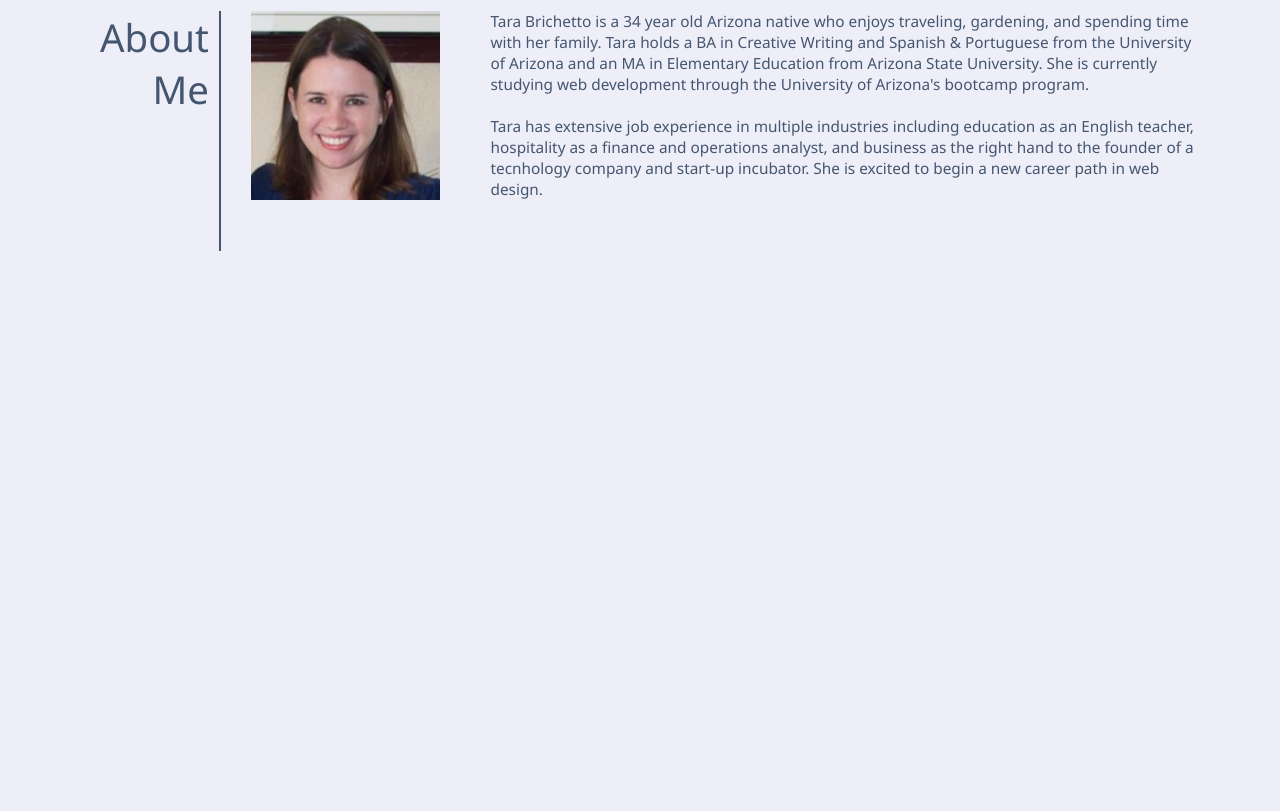
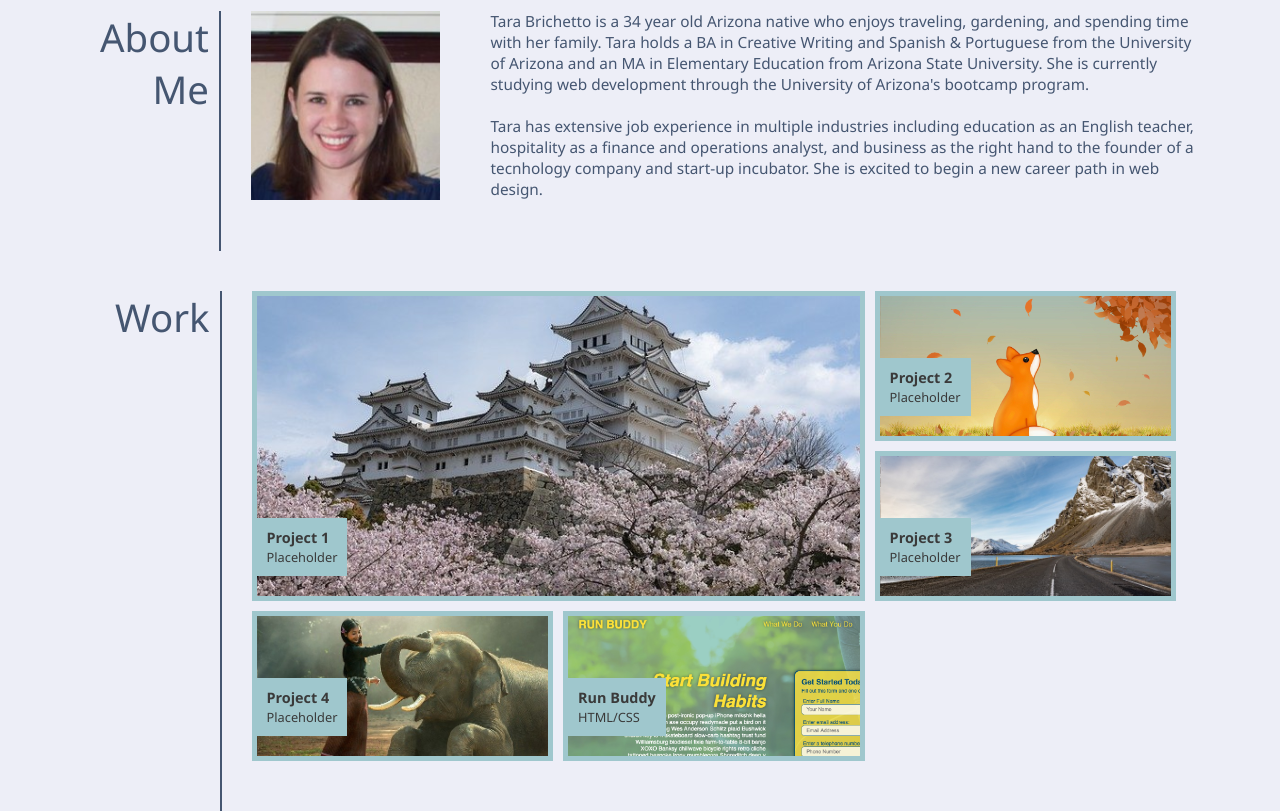
Before and after one commit to tbrichet/professional-portfolio, a plain HTML site: page index.html in a window 1280 px wide. Shown: the part 438-1249 px from the top of the page. Before the commit the page ends 800 px from the top, so only its background shows below. Drawn offline with Linux system fonts and the light colour scheme.

Commit message:
work template finished

```diff
--- a/assets/style.css
+++ b/assets/style.css
@@ -115,3 +115,105 @@ header nav ul li a span {
     flex: 1 60%;
     font-size: 1.2vw;
 }
+
+/* WORK */
+
+.work {
+    padding: 20px 0 0 0;
+}
+
+.work h3 {
+    float: left;
+    margin: 0 0 0 115px;
+    height: 65vh;
+}
+
+.grid-container {
+    flex: 1 60%;
+    display: grid;
+    column-gap: 10px;
+    row-gap: 10px;
+    grid-auto-flow: dense;
+    grid-template-columns: repeat(10, 1fr);
+    grid-auto-rows: minmax(150px, 1fr);
+    padding: 0 0 0 30px;
+}
+
+.grid-item {
+    border: 5px solid #9fc7cd;
+    grid-column: span 4;
+    color: #3a3a3a;
+    min-height: 150px;
+    display: flex;
+    align-items: flex-end;
+    padding: 0 0 20px 0;
+    text-decoration: none;
+    background-blend-mode: soft-light;
+    background-size: 150px;
+    transition: all 0.5s;
+    font-size: 0.9rem;
+}
+
+.grid-item h4 {
+    background-color: #9fc7cd;
+    padding: 10px 10px 10px 10px;
+}
+
+.grid-item h4 span {
+    font-weight: normal;
+    font-size: 1vw;
+}
+
+.grid-img {
+    object-fit: scale-down;
+}
+
+.project-one {
+    grid-column-start: 1;
+    grid-column-end: 7;
+    grid-row-start: 1;
+    grid-row-end: 3;
+    background-image: url("../assets/images/project1.jpg");
+    background-size: cover;
+    background-position: center;
+}
+
+.project-two {
+    grid-column-start: 7;
+    grid-column-end: 10;
+    grid-row-start: 1;
+    grid-row-end: 2;
+    background-image: url("../assets/images/project2.jpg");
+    background-size: cover;
+    background-position: center;
+}
+
+.project-three {
+    grid-column-start: 7;
+    grid-column-end: 10;
+    grid-row-start: 2;
+    grid-row-end: 3;
+    background-image: url("../assets/images/project3.jpg");
+    background-size: cover;
+    background-position: center;
+}
+
+.project-four {
+    grid-column-start: 1;
+    grid-column-end: 4;
+    grid-row-start: 3;
+    grid-row-end: 4;
+    background-image: url("../assets/images/project4.jpg");
+    background-size: cover;
+    background-position: center;
+}
+
+.project-five {
+    grid-column-start: 4;
+    grid-column-end: 7;
+    grid-row-start: 3;
+    grid-row-end: 4;
+    background-image: url("../assets/images/runbuddy.png");
+    background-size: cover;
+    background-position: center;
+}
--- a/index.html
+++ b/index.html
@@ -59,8 +59,48 @@
         </section>
 
         <!-- work section-->
-        <section>
+        <section id="work" class="work">
+            <div>
+                <h3 class="section-title">Work</h3>
+            </div>
 
+            <div class="grid-container">
+
+                <div class="grid-item project-one">
+                   <h4>Project 1
+                       <br />
+                       <span>Placeholder</span>
+                   </h4>
+                </div>
+
+                <div class="grid-item project-two">
+                    <h4>Project 2
+                        <br />
+                        <span>Placeholder</span>
+                    </h4>
+                 </div>
+
+                 <div class="grid-item project-three">
+                    <h4>Project 3
+                        <br />
+                        <span>Placeholder</span>
+                 </div>
+
+                 <div class="grid-item project-four">
+                    <h4>Project 4
+                        <br />
+                        <span>Placeholder</span>
+                    </h4>
+                 </div>
+
+                 <div class="grid-item project-five">
+                    <h4>Run Buddy
+                        <br />
+                        <span>HTML/CSS</span>
+                    </h4>
+                 </div>
+
+            </div>
         </section>
 
         <!-- contact/footer -->
```
Also changed, not shown: assets/images/project1.jpg (added), assets/images/project2.jpg (added), assets/images/project3.jpg (added), assets/images/project4.jpg (added), assets/images/runbuddy.png (added), 1 other file.
